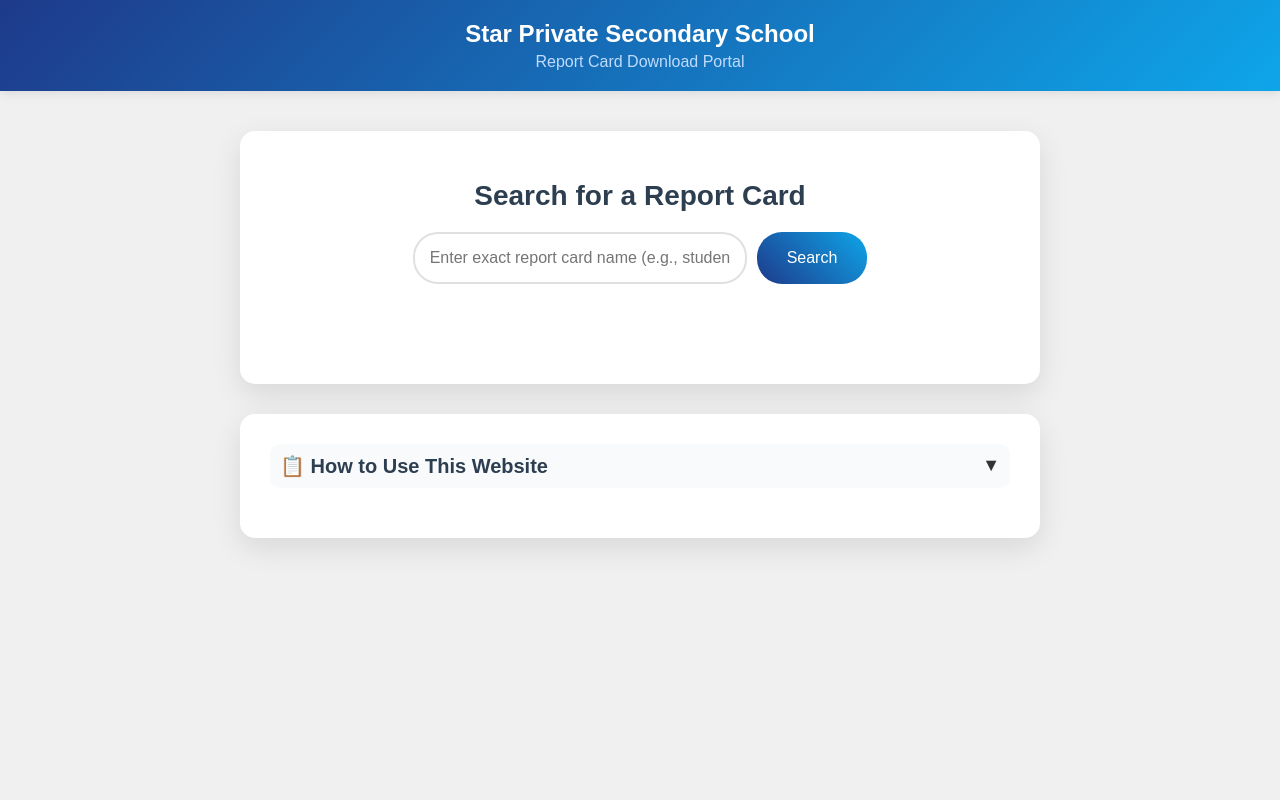
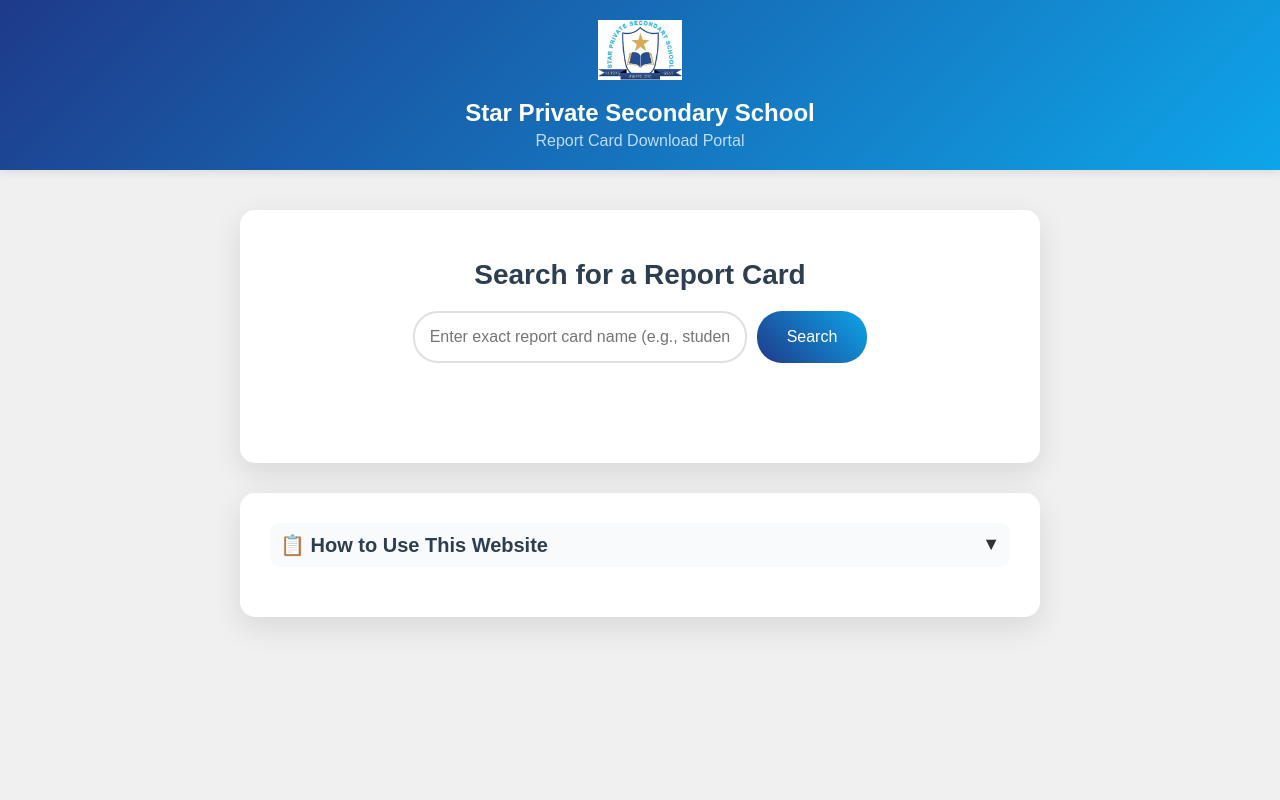
Before and after one commit to StarPVT/star-PDFs, a website: page public/index.html in a window 1280 px wide. Drawn offline with Linux system fonts and the light colour scheme.

Commit message:
Add files via upload

```diff
--- a/public/index.html
+++ b/public/index.html
@@ -18,6 +18,17 @@
       padding: 20px 0;
       text-align: center;
       box-shadow: 0 2px 10px rgba(0,0,0,0.1);
+    }
+
+    .logo-container {
+      margin-bottom: 15px;
+    }
+
+    .school-logo {
+      height: 60px;
+      width: auto;
+      max-width: 200px;
+      object-fit: contain;
     }
 
     .school-name {
@@ -236,6 +247,9 @@
 </head>
 <body>
   <div class="header">
+    <div class="logo-container">
+      <img src="logo.png" alt="Star Private Secondary School Logo" class="school-logo" onerror="this.style.display='none'">
+    </div>
     <div class="school-name">Star Private Secondary School</div>
     <div class="subtitle">Report Card Download Portal</div>
   </div>
```
Also changed, not shown: public/logo.png (added).
